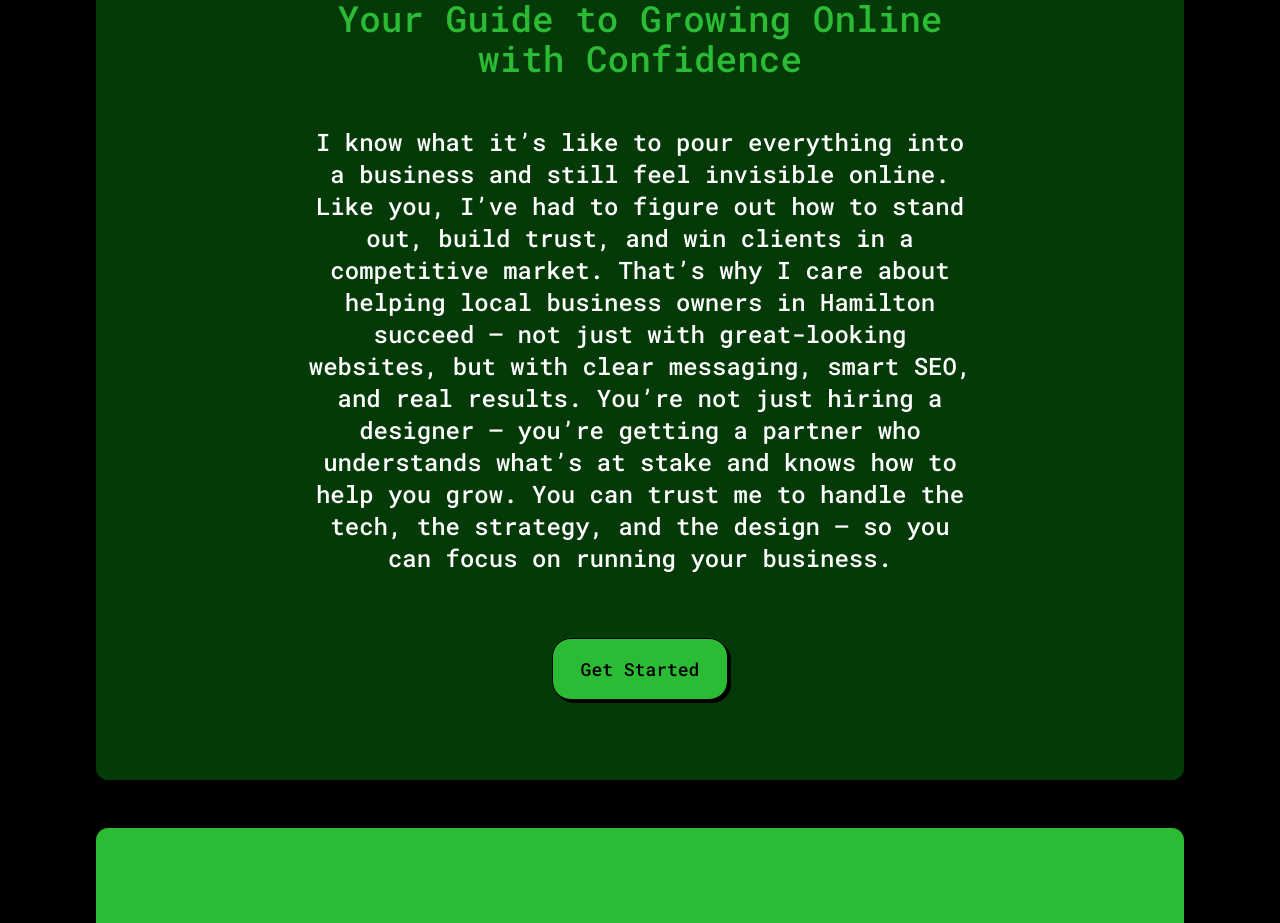
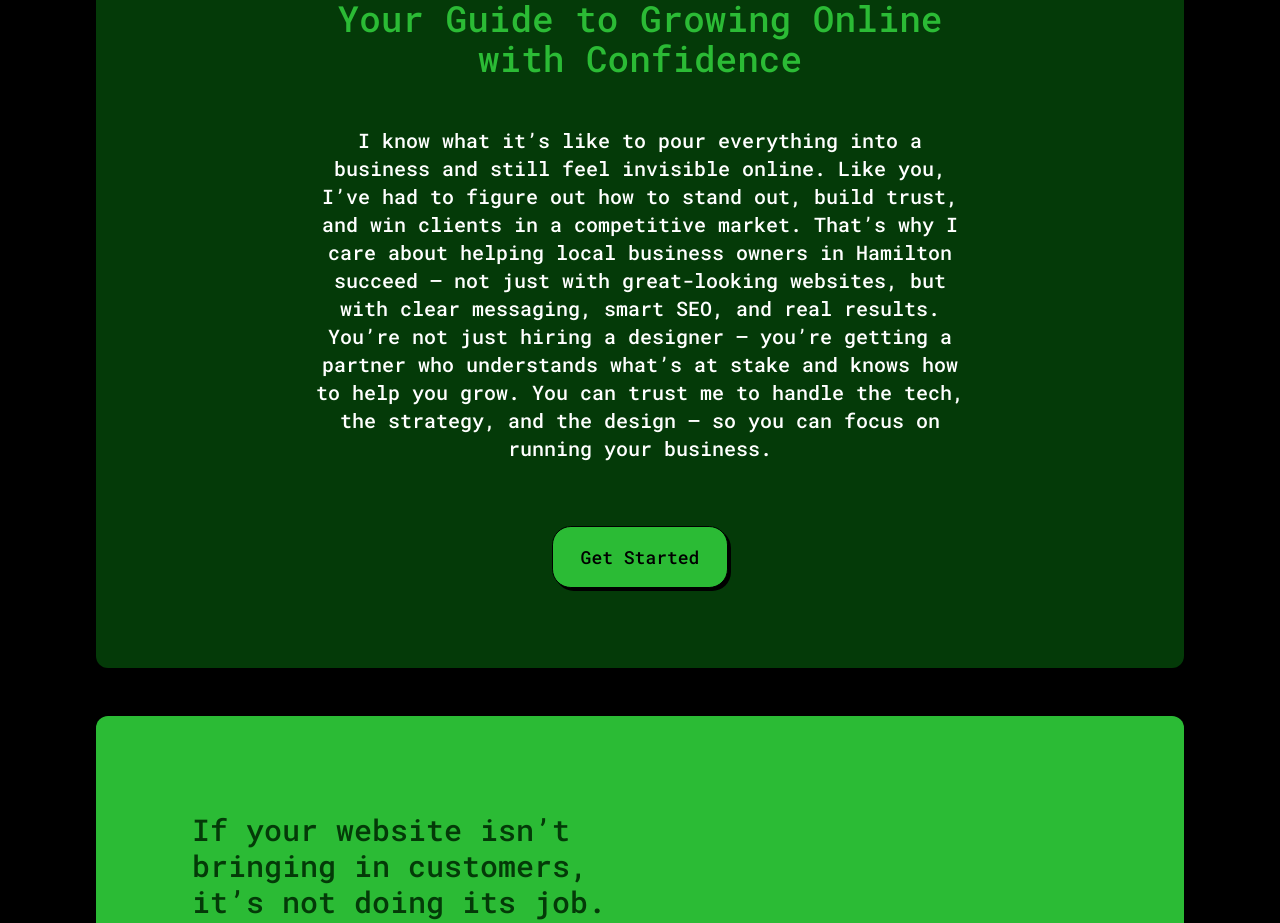
Before and after one commit to GrantGrowcott/Ninja-Devz, a Next.js app: page /Hamilton-Web-Design in a window 1280 px wide. Shown: the part 1200-2123 px from the top of the page. Built offline with nearby package versions, Linux system fonts and the light colour scheme; grey boxes are pictures that could not be loaded.

Commit message:
More Aesthetic changes

```diff
--- a/src/pages/Hamilton-Web-Design.tsx
+++ b/src/pages/Hamilton-Web-Design.tsx
@@ -66,7 +66,7 @@ const HamiltonWebDesign = () => {
         <h3 className="text-[var(--green)] text-xl md:text-4xl mb-12 max-w-2xl mx-auto ">
           Your Guide to Growing Online with Confidence
         </h3>
-        <h4 className="text-[var(--white)] text-base md:text-2xl max-w-2xl mx-auto mb-12">
+        <h4 className="text-[var(--white)] text-base md:text-xl max-w-2xl mx-auto mb-12">
           I know what it’s like to pour everything into a business and still feel invisible online. Like you, I’ve had
           to figure out how to stand out, build trust, and win clients in a competitive market. That’s why I care about
           helping local business owners in Hamilton succeed — not just with great-looking websites, but with clear
```
